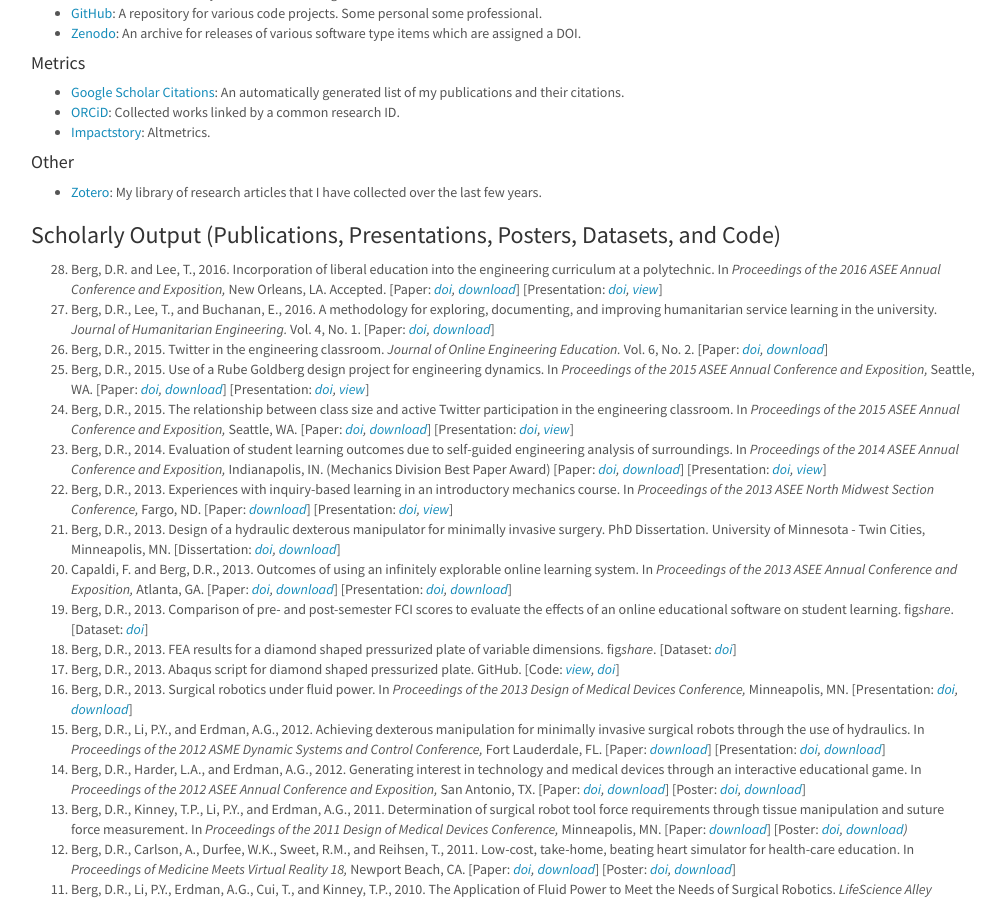
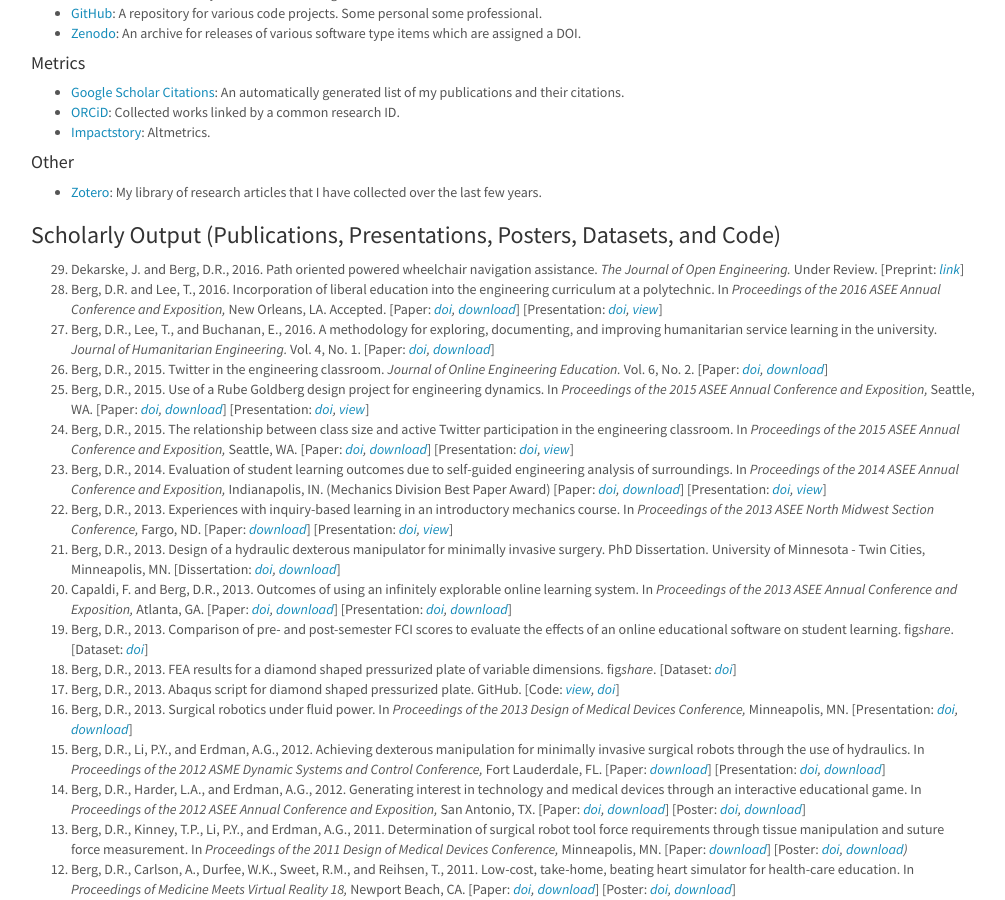
Before and after one commit to devinberg/devinberg.com, a Jekyll site: the page built from publications/index.md, in a window 1280 px wide and 900 px high, scrolled down 497 px. Shown: the whole window, without its empty margins (39-1044 px from the left). Built offline with Jekyll 4.4.1, drawn with Linux system fonts in a browser that asks for light colours; nearby versions of some CDN libraries; comment, search, counter and statistics services are not loaded.

Commit message:
add TJOE pub under review

```diff
--- a/publications/index.md
+++ b/publications/index.md
@@ -42,7 +42,8 @@ Below are some of the papers and other artifacts I have published. Additional in
 
 <h3>Scholarly Output (Publications, Presentations, Posters, Datasets, and Code)</h3>
 <ol reversed="">
- 	<li>Berg, D.R. and Lee, T., 2016. Incorporation of liberal education into the engineering curriculum at a polytechnic. In <i>Proceedings of the 2016 ASEE Annual Conference and Exposition,</i> New Orleans, LA. Accepted. [Paper: <i><a href="http://dx.doi.org/10.18260/p.25664">doi</a>, <a href="https://peer.asee.org/incorporation-of-liberal-education-into-the-engineering-curriculum-at-a-polytechnic.pdf">download</a></i>] [Presentation: <i><a href="https://dx.doi.org/10.6084/m9.figshare.3464132.v1">doi</a>, <a href="https://speakerdeck.com/devinberg/incorporation-of-liberal-education-into-the-engineering-curriculum-at-a-polytechnic">view</a></i>]</li>
+ 	<li>Dekarske, J. and Berg, D.R., 2016. Path oriented powered wheelchair navigation assistance. <i>The Journal of Open Engineering.</i> Under Review. [Preprint: <i><a href="https://www.pubpub.org/pub/path-oriented-powered-wheelchair-navigation-assistance">link</a></i>]</li>
+	<li>Berg, D.R. and Lee, T., 2016. Incorporation of liberal education into the engineering curriculum at a polytechnic. In <i>Proceedings of the 2016 ASEE Annual Conference and Exposition,</i> New Orleans, LA. Accepted. [Paper: <i><a href="http://dx.doi.org/10.18260/p.25664">doi</a>, <a href="https://peer.asee.org/incorporation-of-liberal-education-into-the-engineering-curriculum-at-a-polytechnic.pdf">download</a></i>] [Presentation: <i><a href="https://dx.doi.org/10.6084/m9.figshare.3464132.v1">doi</a>, <a href="https://speakerdeck.com/devinberg/incorporation-of-liberal-education-into-the-engineering-curriculum-at-a-polytechnic">view</a></i>]</li>
  	<li>Berg, D.R., Lee, T., and Buchanan, E., 2016. A methodology for exploring, documenting, and improving humanitarian service learning in the university. <i>Journal of Humanitarian Engineering.</i> Vol. 4, No. 1. [Paper: <i><a href="https://dx.doi.org/10.6084/m9.figshare.2758129.v1">doi</a>, <a href="http://www.ewb.org.au/jhe/index.php/jhe/article/download/47/46">download</a></i>]</li>
  	<li>Berg, D.R., 2015. Twitter in the engineering classroom. <i>Journal of Online Engineering Education.</i> Vol. 6, No. 2. [Paper: <i><a href="https://dx.doi.org/10.6084/m9.figshare.2060559.v1">doi</a>, <a href="http://www.onlineengineeringeducation.com/joee_v6n2a2.pdf">download</a></i>]</li>
  	<li>Berg, D.R., 2015. Use of a Rube Goldberg design project for engineering dynamics. In <i>Proceedings of the 2015 ASEE Annual Conference and Exposition,</i> Seattle, WA. [Paper: <i><a href="http://dx.doi.org/10.18260/p.24976">doi</a>, <a href="https://peer.asee.org/use-of-a-rube-goldberg-design-project-for-engineering-dynamics.pdf">download</a></i>] [Presentation: <i><a href="http://dx.doi.org/10.6084/m9.figshare.1450679">doi</a>, <a href="https://speakerdeck.com/devinberg/use-of-a-rube-goldberg-design-project-for-engineering-dynamics">view</a></i>]</li>
```
